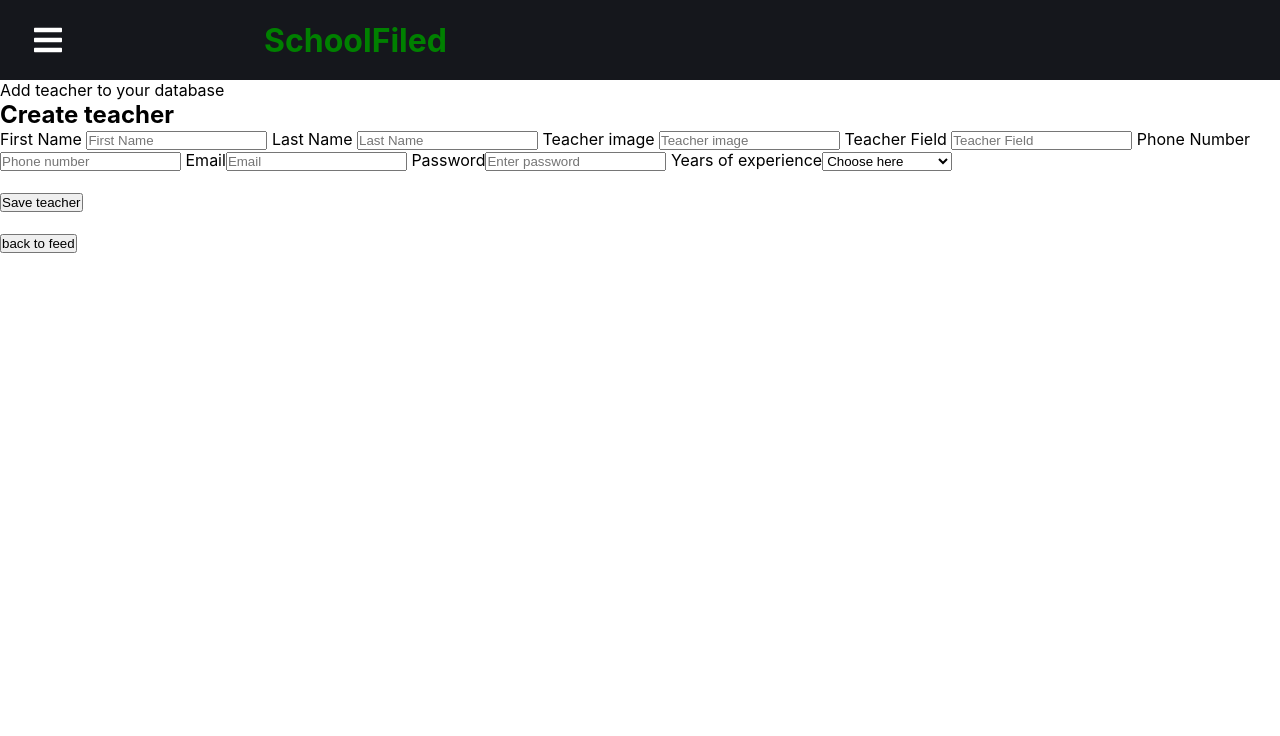
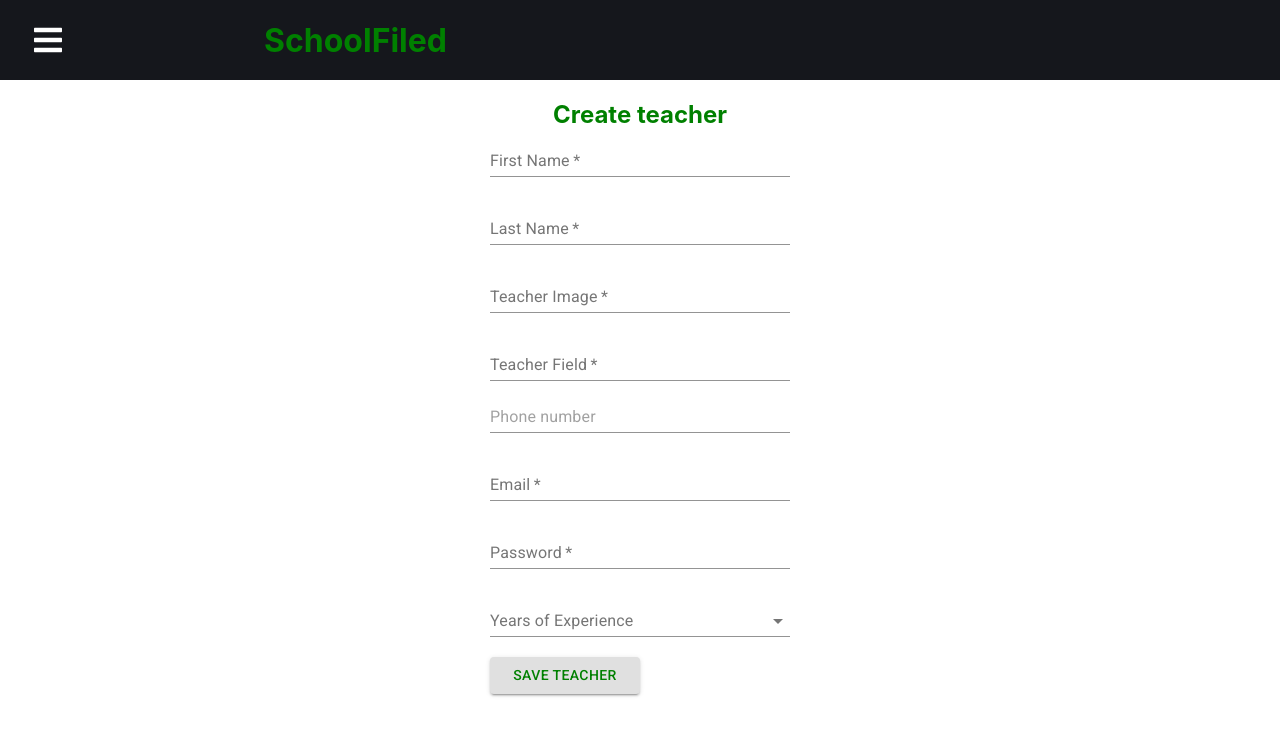
Before and after one commit to School-platforme/School-field, a React (Create React App) app in the folder School/client/: page /admin/addteacher in a window 1280 px wide. Shown: the top 736 px of the page. Built offline with nearby package versions, Linux system fonts and the light colour scheme.

Commit message:
create teacer component styled

```diff
--- a/School/client/src/App.css
+++ b/School/client/src/App.css
@@ -13,15 +13,24 @@
   margin-left: 250px;
   font-size: 2rem;
 }
-  .Register{
+.Register {
   margin-top: 50px;
   display: flex;
   flex-direction: column;
-    justify-content:center;
+  justify-content: center;
   color: green;
-    align-items:center
+  align-items: center;
 }
-  .item .textfield{
+
+.create-editor {
+  display: flex;
+  flex-direction: column;
+  justify-content: center;
+  color: green;
+  align-items: center;
+}
+
+.item .textfield {
   margin: 20px;
   display: block;
   border-radius: 45px;
@@ -29,72 +38,71 @@
   font-weight: 100;
   width: 100%;
 }
-.butn Button{
+.butn Button {
   margin: 30px;
   display: flex;
- flex-direction:row ;
- justify-content:row;
+  flex-direction: row;
+  justify-content: row;
 }
-.butn{
+.butn {
   display: flex;
   align-content: space-around;
   flex-wrap: wrap;
-  flex-direction:center ;
-  justify-content:center;
+  flex-direction: center;
+  justify-content: center;
 }
-.LINK{
+.LINK {
   text-decoration: none;
   color: green;
   display: flex;
-  flex-direction:center ;
-  justify-content:center;
+  flex-direction: center;
+  justify-content: center;
 }
 
-.image{
+.image {
   background-image: url("https://images.theconversation.com/files/418872/original/file-20210901-13-19lgusq.jpg?ixlib=rb-1.1.0&rect=0%2C19%2C1000%2C499&q=45&auto=format&w=668&h=324&fit=crop");
   background-size: cover;
   background-repeat: no-repeat;
 
   width: 1400px;
   display: flex;
- flex-direction:center ;
- justify-content:center;
+  flex-direction: center;
+  justify-content: center;
   height: 641px;
 }
-.lnk{
+.lnk {
   text-decoration: none;
   color: green;
 }
-.container .nst{
+.container .nst {
   display: flex;
   align-content: space-around;
   flex-wrap: wrap;
-  flex-direction:center ;
-  justify-content:center;
+  flex-direction: center;
+  justify-content: center;
 }
 
-.block{
+.block {
   margin-left: 340px;
 }
-.stat{
+.stat {
   margin-top: 50px;
   display: flex;
   flex-direction: center;
   justify-content: center;
-
 }
-.link1{
+.link1 {
   text-decoration: none;
   color: whitesmoke;
   font-size: xx-large;
 }
-.link1:hover{
+.link1:hover {
   text-decoration: none;
-  color:white;
+  color: white;
   font-size: large;
   font-weight: bold;
 }
-.contactLink{
+.contactLink {
   text-decoration: none;
   color: black;
 }
--- a/School/client/src/pages/ADMIN/AddTeacher.js
+++ b/School/client/src/pages/ADMIN/AddTeacher.js
@@ -1,6 +1,10 @@
 import React, { Component } from "react";
 import axios from "axios";
 import Sidebar from "./components/Sidebar";
+import { TextField, Button, Select, FormControl, InputLabel, MenuItem } from '@material-ui/core'
+import { Link } from "react-router-dom";
+// import { Box } from "@mui/system";
+
 
 class AddTeachers extends Component {
   constructor(props) {
@@ -65,7 +69,7 @@ class AddTeachers extends Component {
       })
       .catch((err) => {
         // here do somthing else if there is an error
-        // the error is beacause the user submit the data and there is an input empty
+        // the error is beacause the user submit the data and there is an TextField empty
         // do somthing for this
         alert("fill in all your information ");
       });
@@ -85,112 +89,134 @@ class AddTeachers extends Component {
     console.log("sssssssssssssssssssss", this.state);
     return (
       <>
-        <Sidebar/>
+        <Sidebar />
         <div>
           <div className="nav-teacher">
-          <span>Add teacher to your database</span>
             &nbsp;&nbsp;&nbsp;&nbsp;&nbsp;&nbsp;&nbsp;
           </div>
           <div className="create">
             <div className="create-editor">
               <h2>Create teacher</h2>
-            <div className="create-teacher-inputs">
-              <label htmlFor="TeacherName"> First Name </label>
-              <input
-                // className="create-body-textarea"
+              <div className="create-teacher-inputs" >
+                <TextField
+                  style={{ width: "300px" }}
                   name="TeacherName"
                   type="text"
-                placeholder="First Name"
+                  label="First Name"
                   onChange={this.handleChange}
                   value={this.state.TeacherName}
-              ></input>
+                  required
+                >
+                </TextField>
+                <br />
+                <br />
 
-              <label htmlFor="TeacherLastName"> Last Name </label>
-
-              <input
-                // className="create-body-textarea"
+                <TextField
+                  style={{ width: "300px" }}
                   name="TeacherLastName"
                   type="text"
-                placeholder="Last Name"
+                  label="Last Name"
                   onChange={this.handleChange}
                   value={this.state.TeacherLastName}
-              ></input>
-              <label htmlFor="ImageUrl"> Teacher image </label>
+                  required
+                ></TextField>
+                <br />
+                <br />
+                <TextField
+                  style={{ width: "300px" }}
 
-              <input
-                // className="create-body-textarea"
                   name="ImageUrl"
                   type="text"
-                placeholder="Teacher image"
                   onChange={this.handleChange}
                   value={this.state.ImageUrl}
-              ></input>
-              <label htmlFor="Field"> Teacher Field </label>
+                  required
+                  label='Teacher Image'
+                ></TextField>
+                <br />
+                <br />
+                <TextField
+                  style={{ width: "300px" }}
 
-              <input
-                // className="create-body-textarea"
                   name="Field"
                   type="text"
                   placeholder="Teacher Field"
                   onChange={this.handleChange}
                   value={this.state.Field}
-              ></input>
-              <label htmlFor="Phone"> Phone Number </label>
+                  required
+                  label='Teacher Field'
+                ></TextField>
+                <br />
+                <br />
+                <TextField
+                  style={{ width: "300px" }}
 
-              <input
-                // className="create-body-textarea"
                   name="Phone"
                   type="text"
                   placeholder="Phone number"
                   onChange={this.handleChange}
                   value={this.state.Phone}
-              ></input>
-              <label htmlFor="Email"> Email</label>
-
-              <input
-                // className="create-body-textarea"
+                  lable='Phone number'
+                  required
+                ></TextField>
+                <br />
+                <br />
+                <TextField
+                  style={{ width: "300px" }}
                   name="Email"
                   type="text"
                   placeholder="Email"
                   onChange={this.handleChange}
                   value={this.state.Email}
+                  label='Email'
+                  required
                 />
-              <label htmlFor="Password"> Password</label>
-              <input
-                // className="create-body-textarea"
+                <br />
+                <br />
+                <TextField
+                  style={{ width: "300px" }}
+                  label="Password"
                   name="Password"
                   type="password"
+                  required
                   placeholder="Enter password"
                   onChange={this.handleChange}
                   value={this.state.Password}
                 />
-              <label> Years of experience</label>
-              <select name="Experience" onChange={this.selectExp.bind(this)}>
-                <option value="" selected hidden>
-                  Choose here
-                </option>
-                <option value="Entry-level">0 - 2 years</option>
-                <option value="Intermediate">2 - 4 years</option>
-                <option value="Senior">More than 4 years</option>
-              </select>
+                <br></br>
+                <br></br>
+                <FormControl style={{ width: '300px' }}>
+                  <InputLabel id="demo-simple-select-label">Years of Experience</InputLabel>
+                  <Select
+                    labelId="demo-simple-select-label"
+                    id="demo-simple-select"
+
+                    onChange={this.selectExp.bind(this)}
+                  >
+                    <MenuItem value='Entry-level'>0 - 2 years</MenuItem>
+                    <MenuItem value='Intermediate'>2 - 4 years</MenuItem>
+                    <MenuItem value='Senior'>More than 4 years</MenuItem>
+                  </Select>
+                </FormControl>
 
                 <br></br>
                 <br></br>
 
-              <button
+                <Button
+                  style={{ width: "150px" }}
                   onClick={this.createTeacher.bind(this)}
                   className="create-submit-button-add-teacher"
                   type="submit"
+                  variant="contained"
+
+                >
+                  <Link
+                    className="lnk"
+                    to="/teachers-list"
                   >
                     Save teacher
-              </button>
+                  </Link>
+                </Button>
 
-              <br></br>
-              <br></br>
-
-              <button onClick={() => this.props.changeView("adminFeed")}>
-                back to feed
-              </button>
               </div>
             </div>
           </div>
--- a/School/client/src/pages/ADMIN/Register.js
+++ b/School/client/src/pages/ADMIN/Register.js
@@ -15,6 +15,7 @@ export const Register = () => {
     const error = <Stack sx={{ width: '300px', marginLeft: "615px" }} ><Alert severity="error">Please fill in all the requirment data </Alert></Stack>
 
     let post = () => {
+        console.log({User, Password, Email, ImageUrl})
         axios.post("http://localhost:3002/admin", {
             User, Password, Email, ImageUrl
         }).then(() => {
--- a/School/client/src/pages/ADMIN/SingIn.js
+++ b/School/client/src/pages/ADMIN/SingIn.js
@@ -30,7 +30,7 @@ export const SingIn = () => {
 
     return (
         <>
-        {/* <admin data ={data}/> && false */}
+            {/* <admin data ={data}/> && false */}
             <div className="Register">
                 <h1>Sing In For Admin </h1>
                 <div className="item">
@@ -70,23 +70,24 @@ export const SingIn = () => {
 
 
             </div>
-            {bool?error:""}
+            {bool ? error : ""}
             <div className="butn">
 
                 <Button style={{ width: "150px" }}
                     variant="contained"
                 >
                     <Link
-                         className="lnk"
+                        className="lnk"
                         to="/home">
                         Back Home
                     </Link>
                 </Button>
                 <Button style={{ width: "150px" }}
                     variant="contained"
+                    onClick={check}
                 >
                     <Link
-                        onClick={check} className="lnk"
+                        className="lnk"
                         to={path}>
                         SING IN
                     </Link>
--- a/School/package.json
+++ b/School/package.json
@@ -5,7 +5,6 @@
   "main": "server/index.js",
   "scripts": {
     "start": "nodemon server",
-
     "seed:db": "node server/db/seed",
     "test": "mocha test"
   },
@@ -28,13 +27,11 @@
     "underscore": "^1.8.3"
   },
   "devDependencies": {
-
     "chai": "^3.5.0",
     "chai-things": "^0.2.0",
     "eslint": "^3.3.1",
     "mocha": "^9.1.2",
     "nodemon": "^2.0.7",
     "supertest": "^6.1.6"
-
   }
 }
```
Also changed, not shown: School/client/src/pages/ADMIN/Admin.js (+10 -9 lines), School/client/src/pages/ADMIN/components/Sidebar.js (+11 -6 lines), 2 other files (tests, documents, lock files or other folders). Lines whose indentation alone changed are shown as unchanged.
